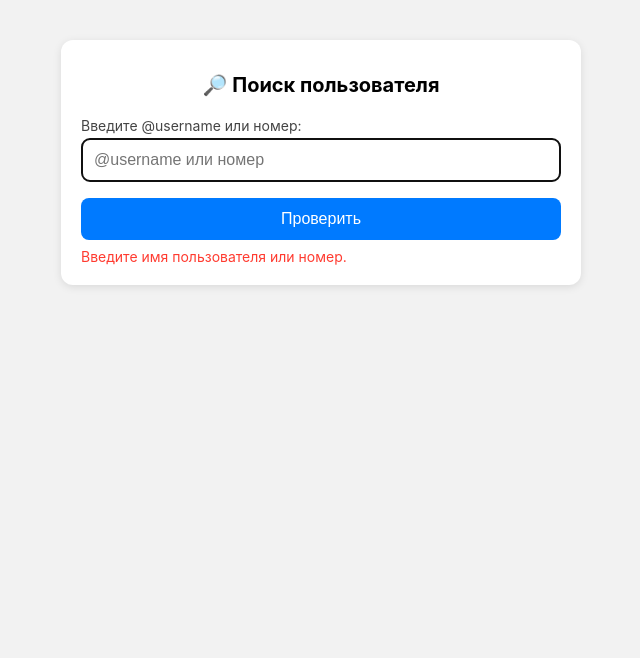
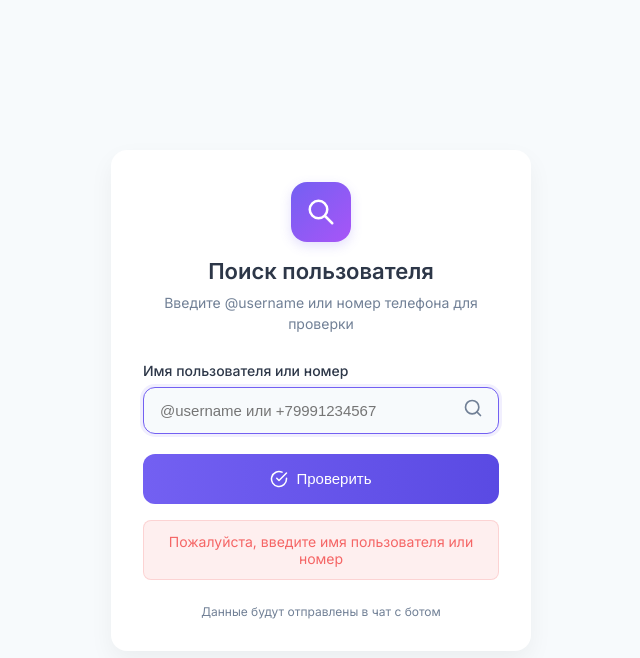
Before and after one commit to Alexsxq/telegram-webapp, a plain HTML site: page index.html in a window 1280 px wide. Both pictures are taken after a click on the button "Проверить". Shown: the whole page, without its empty margins (319-959 px from the left). Drawn offline with Linux system fonts and the light colour scheme.

Commit message:
Update index.html

```diff
--- a/index.html
+++ b/index.html
@@ -3,84 +3,253 @@
 <head>
   <meta charset="UTF-8">
   <meta name="viewport" content="width=device-width, initial-scale=1.0">
-  <meta name="description" content="Проверка пользователя Telegram">
-  <meta http-equiv="X-UA-Compatible" content="IE=edge">
-  <title>🔎 Проверка пользователя</title>
-  <script src="https://telegram.org/js/telegram-web-app.js" defer></script>
+  <meta name="description" content="Поиск пользователей Telegram">
+  <title>🔍 Поиск пользователя</title>
+  <script src="https://telegram.org/js/telegram-web-app.js"></script>
+  <link href="https://fonts.googleapis.com/css2?family=Inter:wght@400;500;600&display=swap" rel="stylesheet">
   <style>
-    body {
-      font-family: -apple-system, BlinkMacSystemFont, 'Segoe UI', Roboto, Oxygen, Ubuntu, Cantarell, sans-serif;
-      background-color: #f2f2f2;
+    :root {
+      --primary: #7360F2;
+      --primary-dark: #5A4AE3;
+      --text: #2D3748;
+      --text-light: #718096;
+      --bg: #F7FAFC;
+      --card: #FFFFFF;
+      --success: #48BB78;
+      --error: #F56565;
+      --border: #E2E8F0;
+    }
+
+    * {
+      box-sizing: border-box;
       margin: 0;
       padding: 0;
+    }
+
+    body {
+      font-family: 'Inter', -apple-system, BlinkMacSystemFont, sans-serif;
+      background-color: var(--bg);
+      color: var(--text);
       min-height: 100vh;
+      padding: 20px;
+      display: flex;
+      justify-content: center;
+      align-items: center;
     }
-    .container {
-      max-width: 480px;
-      margin: 40px auto;
-      background: white;
-      padding: 20px;
-      border-radius: 12px;
-      box-shadow: 0 2px 8px rgba(0,0,0,0.1);
+
+    .app {
+      width: 100%;
+      max-width: 420px;
     }
+
+    .card {
+      background: var(--card);
+      border-radius: 16px;
+      box-shadow: 0 10px 25px rgba(0, 0, 0, 0.05);
+      padding: 32px;
+      transition: all 0.3s ease;
+    }
+
+    .header {
+      text-align: center;
+      margin-bottom: 28px;
+    }
+
+    .logo {
+      width: 60px;
+      height: 60px;
+      background: linear-gradient(135deg, var(--primary), #A855F7);
+      border-radius: 16px;
+      display: flex;
+      justify-content: center;
+      align-items: center;
+      margin: 0 auto 16px;
+      box-shadow: 0 4px 12px rgba(115, 96, 242, 0.2);
+    }
+
+    .logo svg {
+      width: 30px;
+      height: 30px;
+      color: white;
+    }
+
     h1 {
-      font-size: 20px;
-      text-align: center;
+      font-size: 22px;
+      font-weight: 600;
+      margin-bottom: 8px;
+    }
+
+    .subtitle {
+      color: var(--text-light);
+      font-size: 14px;
+      line-height: 1.5;
+    }
+
+    .form-group {
       margin-bottom: 20px;
     }
+
     label {
+      display: block;
       font-size: 14px;
-      color: #444;
-      display: block;
-      margin-bottom: 4px;
+      font-weight: 500;
+      margin-bottom: 8px;
+      color: var(--text);
     }
+
+    .input-wrapper {
+      position: relative;
+    }
+
     input {
       width: 100%;
-      padding: 12px;
-      margin-bottom: 16px;
-      border-radius: 8px;
-      border: 1px solid #ccc;
-      box-sizing: border-box;
-      font-size: 16px;
+      padding: 14px 16px;
+      font-size: 15px;
+      border: 1px solid var(--border);
+      border-radius: 12px;
+      background: var(--bg);
+      transition: all 0.2s;
     }
+
+    input:focus {
+      outline: none;
+      border-color: var(--primary);
+      box-shadow: 0 0 0 3px rgba(115, 96, 242, 0.1);
+    }
+
+    .input-icon {
+      position: absolute;
+      right: 16px;
+      top: 50%;
+      transform: translateY(-50%);
+      color: var(--text-light);
+    }
+
     button {
       width: 100%;
-      padding: 12px;
-      background-color: #007aff;
+      padding: 16px;
+      background: linear-gradient(to right, var(--primary), var(--primary-dark));
       color: white;
-      font-size: 16px;
+      font-size: 15px;
+      font-weight: 500;
       border: none;
-      border-radius: 8px;
+      border-radius: 12px;
       cursor: pointer;
-      transition: background-color 0.2s;
+      transition: all 0.2s;
+      display: flex;
+      justify-content: center;
+      align-items: center;
+      gap: 8px;
     }
+
     button:hover {
-      background-color: #0062cc;
+      background: linear-gradient(to right, var(--primary-dark), var(--primary));
+      transform: translateY(-1px);
+      box-shadow: 0 4px 12px rgba(115, 96, 242, 0.3);
     }
+
+    button:active {
+      transform: translateY(0);
+    }
+
     .result {
+      margin-top: 24px;
+      padding: 16px;
+      border-radius: 12px;
+      font-size: 14px;
+      display: none;
+      background: rgba(72, 187, 120, 0.1);
+      border: 1px solid rgba(72, 187, 120, 0.2);
+      color: var(--success);
+      text-align: center;
+    }
+
+    .error {
       margin-top: 16px;
       padding: 12px;
-      background: #e0f7e9;
       border-radius: 8px;
       font-size: 14px;
       display: none;
+      background: rgba(245, 101, 101, 0.1);
+      border: 1px solid rgba(245, 101, 101, 0.2);
+      color: var(--error);
+      text-align: center;
     }
-    .error {
-      color: #ff3b30;
-      margin-top: 8px;
-      font-size: 14px;
+
+    .loading {
       display: none;
+      text-align: center;
+      margin-top: 16px;
+    }
+
+    .spinner {
+      width: 24px;
+      height: 24px;
+      border: 3px solid rgba(115, 96, 242, 0.2);
+      border-top-color: var(--primary);
+      border-radius: 50%;
+      animation: spin 1s linear infinite;
+      margin: 0 auto;
+    }
+
+    @keyframes spin {
+      to { transform: rotate(360deg); }
+    }
+
+    .footer {
+      text-align: center;
+      margin-top: 24px;
+      font-size: 12px;
+      color: var(--text-light);
     }
   </style>
 </head>
 <body>
-  <div class="container">
-    <h1>🔎 Поиск пользователя</h1>
-    <label for="input">Введите @username или номер:</label>
-    <input type="text" id="input" placeholder="@username или номер" inputmode="search">
-    <button id="check-btn" type="button">Проверить</button>
-    <div id="result" class="result" role="status" aria-live="polite"></div>
-    <div id="error" class="error" role="alert" aria-live="assertive"></div>
+  <div class="app">
+    <div class="card">
+      <div class="header">
+        <div class="logo">
+          <svg xmlns="http://www.w3.org/2000/svg" fill="none" viewBox="0 0 24 24" stroke="currentColor">
+            <path stroke-linecap="round" stroke-linejoin="round" stroke-width="2" d="M21 21l-6-6m2-5a7 7 0 11-14 0 7 7 0 0114 0z" />
+          </svg>
+        </div>
+        <h1>Поиск пользователя</h1>
+        <p class="subtitle">Введите @username или номер телефона для проверки</p>
+      </div>
+
+      <div class="form-group">
+        <label for="input">Имя пользователя или номер</label>
+        <div class="input-wrapper">
+          <input type="text" id="input" placeholder="@username или +79991234567" inputmode="search">
+          <div class="input-icon">
+            <svg xmlns="http://www.w3.org/2000/svg" width="20" height="20" viewBox="0 0 24 24" fill="none" stroke="currentColor" stroke-width="2" stroke-linecap="round" stroke-linejoin="round">
+              <circle cx="11" cy="11" r="8"></circle>
+              <line x1="21" y1="21" x2="16.65" y2="16.65"></line>
+            </svg>
+          </div>
+        </div>
+      </div>
+
+      <button id="check-btn" type="button">
+        <svg xmlns="http://www.w3.org/2000/svg" width="18" height="18" viewBox="0 0 24 24" fill="none" stroke="currentColor" stroke-width="2" stroke-linecap="round" stroke-linejoin="round">
+          <path d="M22 11.08V12a10 10 0 1 1-5.93-9.14"></path>
+          <polyline points="22 4 12 14.01 9 11.01"></polyline>
+        </svg>
+        Проверить
+      </button>
+
+      <div id="loading" class="loading">
+        <div class="spinner"></div>
+        <p>Ищем пользователя...</p>
+      </div>
+
+      <div id="result" class="result" role="status" aria-live="polite"></div>
+      <div id="error" class="error" role="alert" aria-live="assertive"></div>
+
+      <div class="footer">
+        Данные будут отправлены в чат с ботом
+      </div>
+    </div>
   </div>
 
   <script>
@@ -89,13 +258,16 @@
       const btn = document.getElementById('check-btn');
       const result = document.getElementById('result');
       const error = document.getElementById('error');
+      const loading = document.getElementById('loading');
 
-      // Проверяем, что WebApp инициализирован
+      // Инициализация Telegram WebApp
+      let tg;
       if (window.Telegram && window.Telegram.WebApp) {
-        const tg = window.Telegram.WebApp;
+        tg = window.Telegram.WebApp;
         tg.expand();
+        tg.enableClosingConfirmation();
 
-        // Можно использовать BackButton, если нужно
+        // Можно использовать BackButton если нужно
         if (tg.BackButton) {
           tg.BackButton.show();
           tg.BackButton.onClick(() => {
@@ -104,44 +276,83 @@
         }
       }
 
-      function handleCheck() {
+      // Обработчик поиска
+      async function handleSearch() {
         const value = input.value.trim();
         error.style.display = 'none';
         result.style.display = 'none';
 
         if (!value) {
-          error.textContent = 'Введите имя пользователя или номер.';
-          error.style.display = 'block';
-          input.focus();
+          showError('Пожалуйста, введите имя пользователя или номер');
           return;
         }
 
-        // Безопасная обработка ввода
-        const sanitizedValue = value.replace(/</g, '&lt;').replace(/>/g, '&gt;');
-        const message = `Проверено: ${sanitizedValue} — пользователь не найден в локальной базе.`;
+        // Проверка формата ввода
+        const isPhone = /^\+?\d{10,15}$/.test(value);
+        const isUsername = /^@?\w{5,32}$/.test(value.replace(/^@/, ''));
 
-        result.innerHTML = message;
-        result.style.display = 'block';
+        if (!isPhone && !isUsername) {
+          showError('Введите корректный username (@имя) или номер телефона');
+          return;
+        }
 
-        // Отправка данных в Telegram бота, если доступно
-        if (window.Telegram && window.Telegram.WebApp && window.Telegram.WebApp.sendData) {
-          try {
-            window.Telegram.WebApp.sendData(JSON.stringify({
-              type: 'user_check',
-              value: sanitizedValue
-            }));
-          } catch (e) {
-            console.error('Ошибка при отправке данных:', e);
+        // Показываем индикатор загрузки
+        loading.style.display = 'block';
+        btn.disabled = true;
+
+        try {
+          // Имитация задержки поиска (можно удалить в реальном приложении)
+          await new Promise(resolve => setTimeout(resolve, 1500));
+
+          // Отправляем данные в бота через WebApp
+          if (tg && tg.sendData) {
+            const searchData = {
+              type: 'user_search',
+              query: isPhone ? 'phone' : 'username',
+              value: value
+            };
+
+            tg.sendData(JSON.stringify(searchData));
+
+            // Сообщение об успехе
+            showResult(`Запрос на поиск "${value}" отправлен боту. Результат появится в чате.`);
+
+            // Закрываем WebApp через 2 секунды
+            setTimeout(() => {
+              if (tg && tg.close) {
+                tg.close();
+              }
+            }, 2000);
+          } else {
+            // Режим демо (если запущено не в Telegram)
+            showResult(`Демо: запрос на поиск "${value}" (в Telegram данные будут отправлены боту)`);
           }
+        } catch (e) {
+          console.error('Ошибка:', e);
+          showError('Произошла ошибка при отправке запроса');
+        } finally {
+          loading.style.display = 'none';
+          btn.disabled = false;
         }
       }
 
-      btn.addEventListener('click', handleCheck);
+      function showError(message) {
+        error.textContent = message;
+        error.style.display = 'block';
+        input.focus();
+      }
 
-      // Добавляем обработчик нажатия Enter
+      function showResult(message) {
+        result.textContent = message;
+        result.style.display = 'block';
+      }
+
+      // Обработчики событий
+      btn.addEventListener('click', handleSearch);
+
       input.addEventListener('keypress', (e) => {
         if (e.key === 'Enter') {
-          handleCheck();
+          handleSearch();
         }
       });
     });
```
